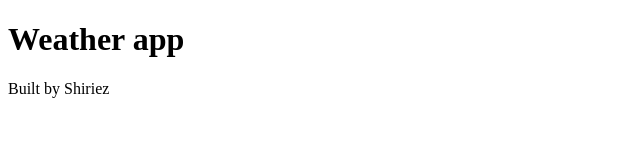
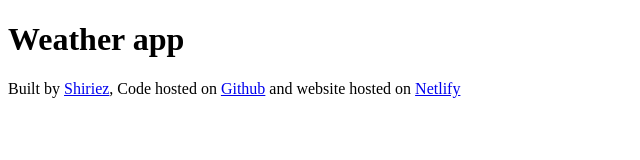
Before and after one commit to ShiriezH/Weather, a plain HTML site: page index.html in a window 1280 px wide. Shown: the whole page, without its empty margins (0-640 px from the left). Drawn offline with Linux system fonts and the light colour scheme.

Commit message:
Added links to the footer

```diff
--- a/index.html
+++ b/index.html
@@ -7,6 +7,15 @@
   </head>
   <body>
     <h1>Weather app</h1>
-    <footer>Built by Shiriez</footer>
+    <footer>
+      Built by
+      <a href="https://github.com/ShiriezH" target="_blank"> Shiriez</a>, Code
+      hosted on
+      <a href="https://github.com/ShiriezH/Weather" target="_blank"> Github</a>
+      and website hosted on
+      <a href="https://frolicking-froyo-ba9292.netlify.app/" target="_blank"
+        >Netlify
+      </a>
+    </footer>
   </body>
 </html>
```
